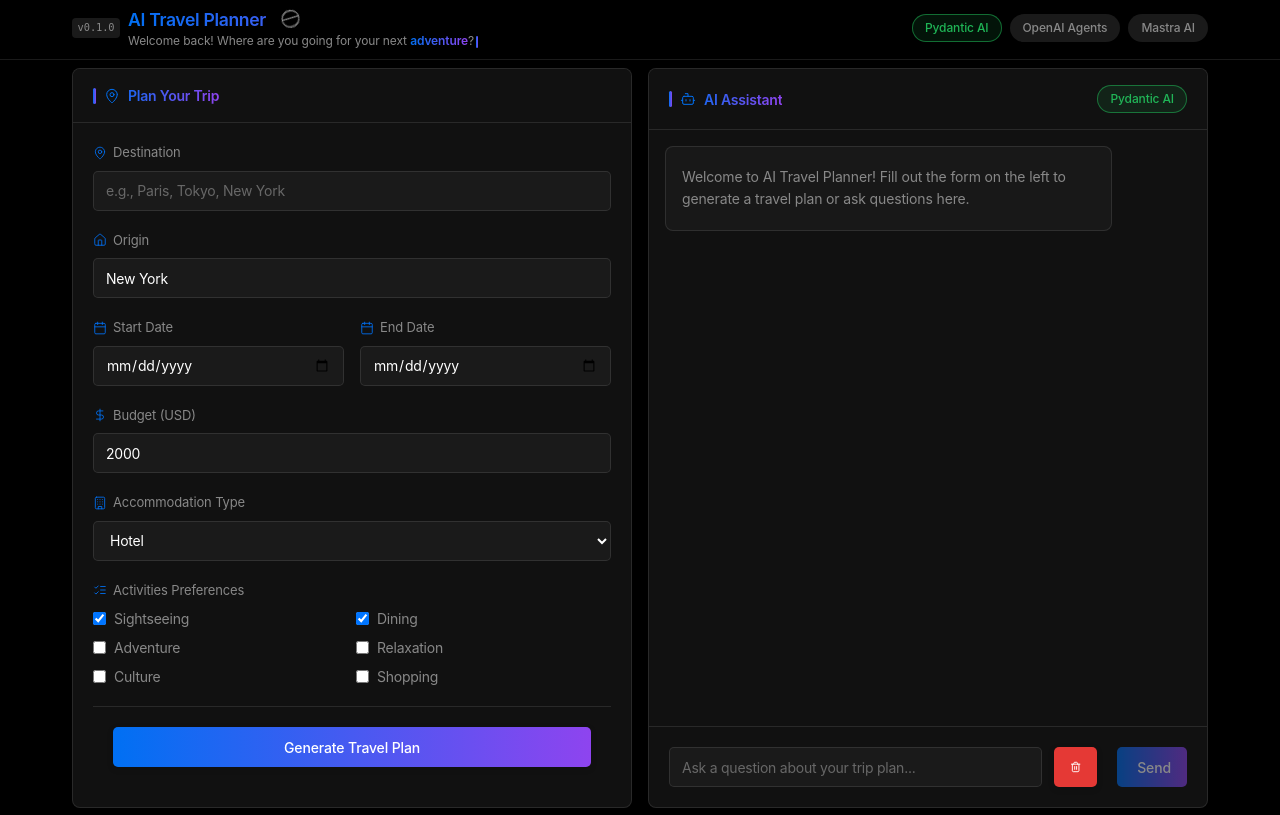
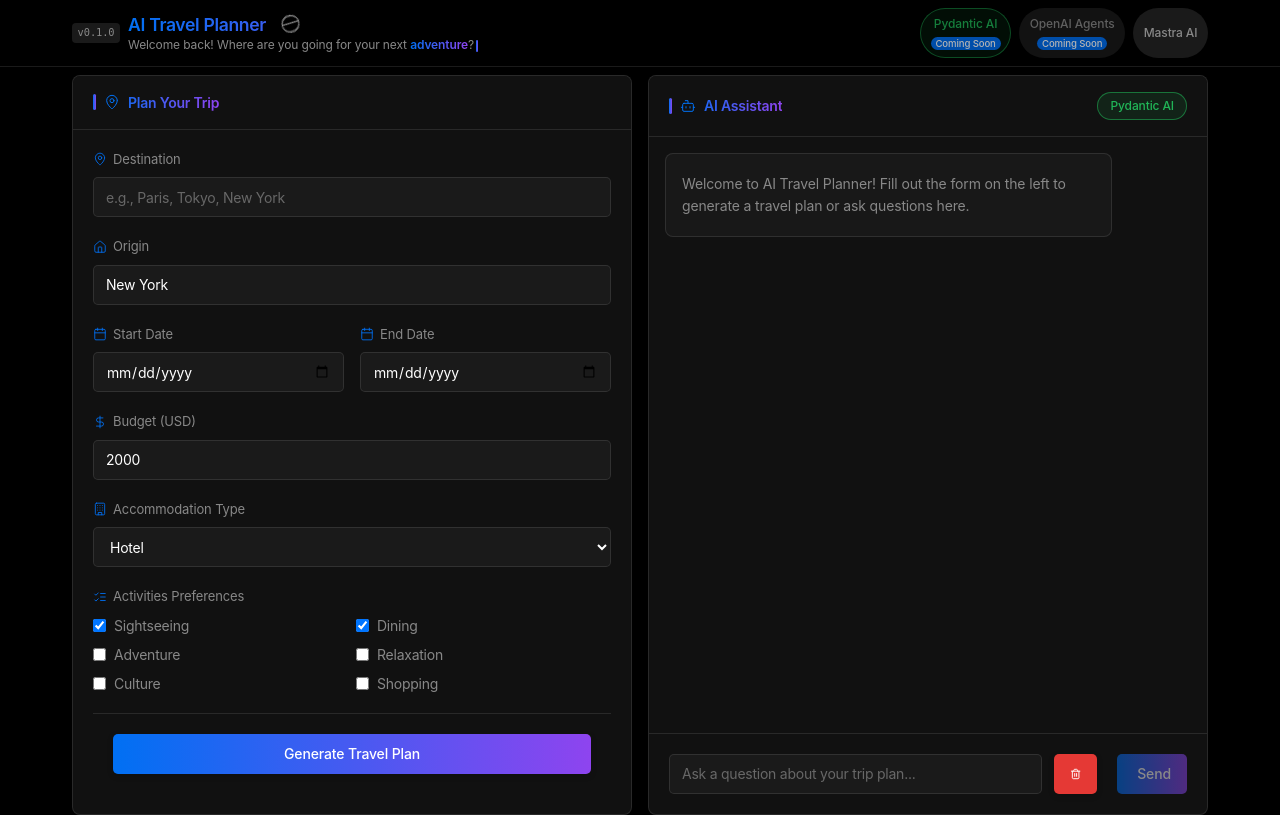
Before and after one commit to MarcusElwin/ai-agent-sdk-arena, a React (Create React App) app in the folder frontend/: page / in a window 1280 px wide. Built offline with nearby package versions, Linux system fonts and the light colour scheme; a web font is replaced by a local one; what @mastra/client-js would draw is missing.

Commit message:
fix: add beta

```diff
--- a/frontend/src/App.tsx
+++ b/frontend/src/App.tsx
@@ -16,9 +16,12 @@ function App() {
   const [isModalOpen, setIsModalOpen] = useState<boolean>(false);
 
   const handleFrameworkChange = (framework: Framework) => {
-    setSelectedFramework(framework);
-    setItinerary(null);
-    setError(null);
+    // Only change if not disabled (currently only Mastra AI is enabled)
+    if (framework === 'mastra-ai') {
+      setSelectedFramework(framework);
+      setItinerary(null);
+      setError(null);
+    }
   };
 
   const handleFormSubmit = async (formData: TravelRequest) => {
--- a/frontend/src/components/FrameworkSelector.tsx
+++ b/frontend/src/components/FrameworkSelector.tsx
@@ -18,6 +18,8 @@ const FrameworkSelector: React.FC<FrameworkSelectorProps> = ({
         selected={selectedFramework === 'pydantic-ai'}
         onClick={() => onFrameworkChange('pydantic-ai')}
         className="badge-pydantic"
+        disabled={true}
+        comingSoon={true}
       />
       <FrameworkBadge
         framework="openai-agents"
@@ -25,6 +27,8 @@ const FrameworkSelector: React.FC<FrameworkSelectorProps> = ({
         selected={selectedFramework === 'openai-agents'}
         onClick={() => onFrameworkChange('openai-agents')}
         className="badge-openai"
+        disabled={true}
+        comingSoon={true}
       />
       <FrameworkBadge
         framework="mastra-ai"
@@ -43,6 +47,8 @@ interface FrameworkBadgeProps {
   selected: boolean;
   onClick: () => void;
   className: string;
+  disabled?: boolean;
+  comingSoon?: boolean;
 }
 
 const FrameworkBadge: React.FC<FrameworkBadgeProps> = ({
@@ -50,14 +56,28 @@ const FrameworkBadge: React.FC<FrameworkBadgeProps> = ({
   label,
   selected,
   onClick,
-  className
+  className,
+  disabled = false,
+  comingSoon = false
 }) => {
   return (
     <button
-      className={`framework-badge ${className} ${selected ? 'selected' : ''}`}
-      onClick={onClick}
+      className={`framework-badge ${className} ${selected ? 'selected' : ''} ${disabled ? 'disabled' : ''}`}
+      onClick={disabled ? undefined : onClick}
+      disabled={disabled}
+      title={comingSoon ? 'Coming soon' : undefined}
+      style={{
+        cursor: disabled ? 'not-allowed' : 'pointer',
+        opacity: disabled ? 0.7 : 1,
+        padding: '0.4rem 0.6rem'
+      }}
     >
-      {label}
+      <div style={{ display: 'flex', flexDirection: 'column', alignItems: 'center' }}>
+        <span>{label}</span>
+        {comingSoon && (
+          <span className="coming-soon-badge">Coming Soon</span>
+        )}
+      </div>
     </button>
   );
 };
--- a/frontend/src/custom.css
+++ b/frontend/src/custom.css
@@ -345,6 +345,22 @@ body {
   color: var(--text-primary);
 }
 
+.framework-badge.disabled {
+  cursor: not-allowed;
+  opacity: 0.6;
+}
+
+.coming-soon-badge {
+  font-size: 0.6rem;
+  background-color: var(--accent);
+  color: white;
+  padding: 0.1rem 0.3rem;
+  border-radius: 999px;
+  margin-top: 0.25rem;
+  display: inline-block;
+  line-height: 1;
+}
+
 .badge-pydantic.selected {
   background-color: rgba(34, 197, 94, 0.1);
   border-color: rgba(34, 197, 94, 0.5);
```
